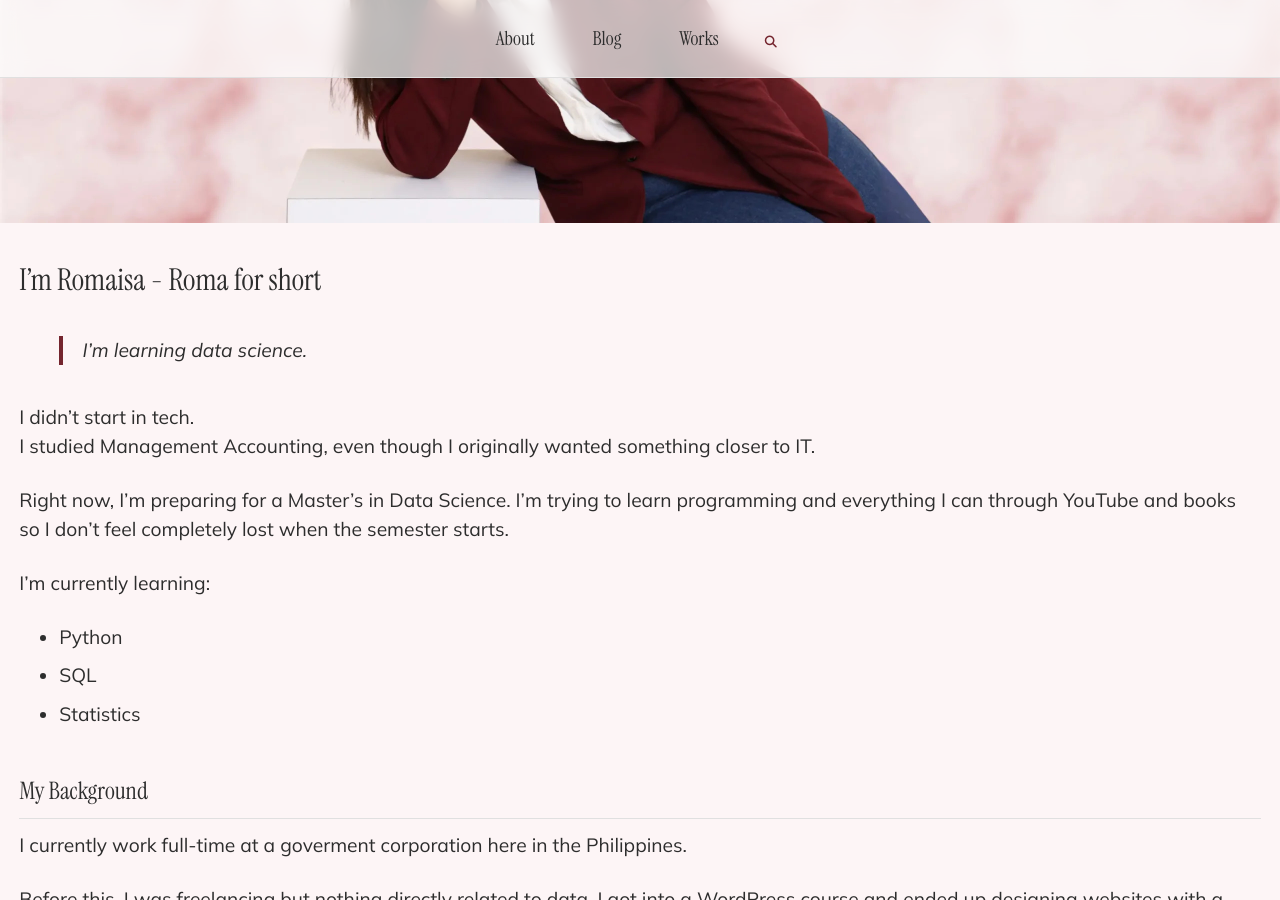
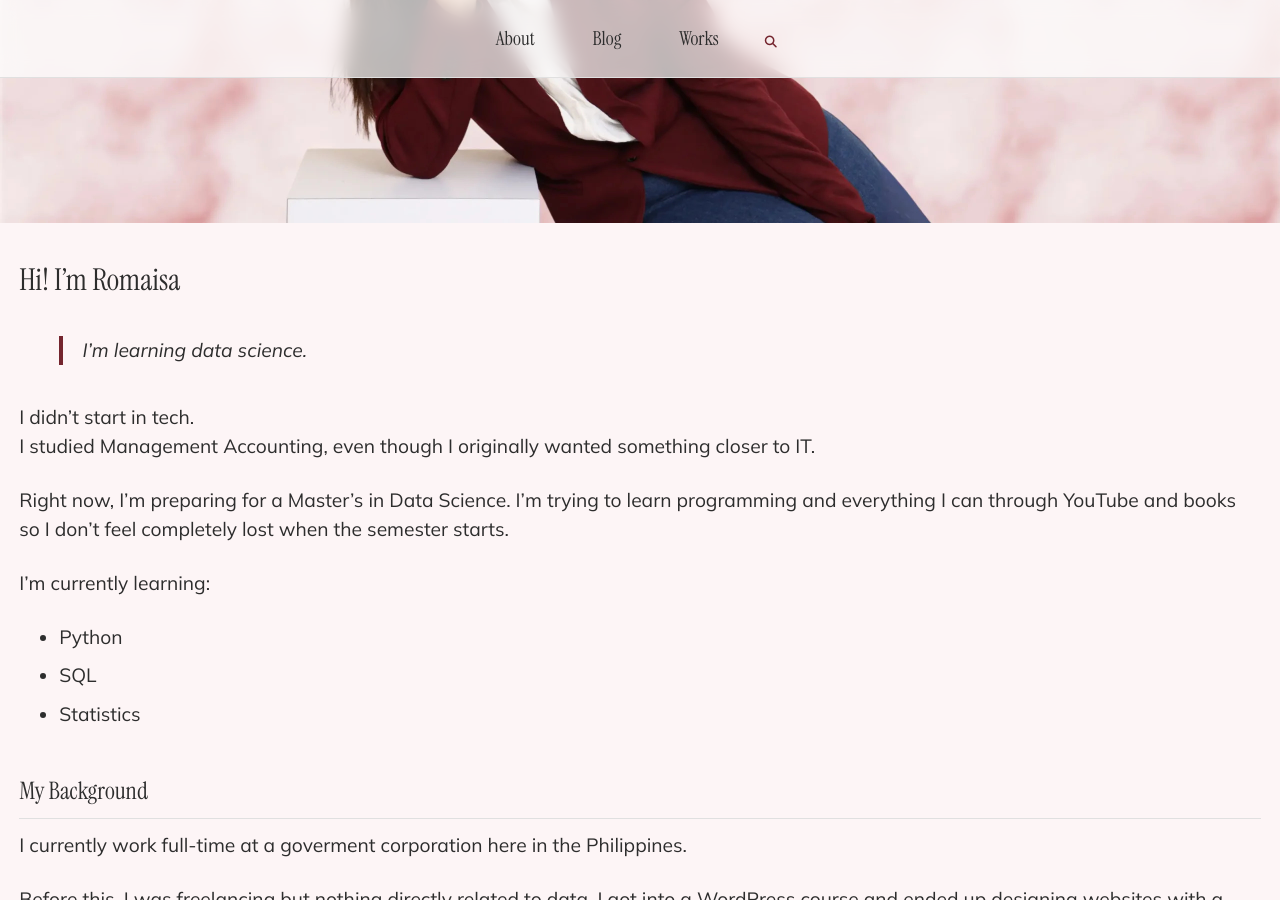
Before and after one commit to romaisablbgn/romaisablbgn.github.io, a Jekyll site: the page built from _pages/about.md, in a window 1280 px wide and 900 px high, scrolled down 367 px. Built offline with Jekyll 4.4.1, drawn with Linux system fonts in a browser that asks for light colours; cached includes are drawn as plain includes; some web fonts are replaced.

Commit message:
Update about.md

```diff
--- a/_pages/about.md
+++ b/_pages/about.md
@@ -7,7 +7,7 @@ header:
   image: "assets/images/roma-about-page-header.jpg"
 ---
 
-# I'm Romaisa - Roma for short
+# Hi! I'm Romaisa
 
 > I’m learning data science.
 
```
